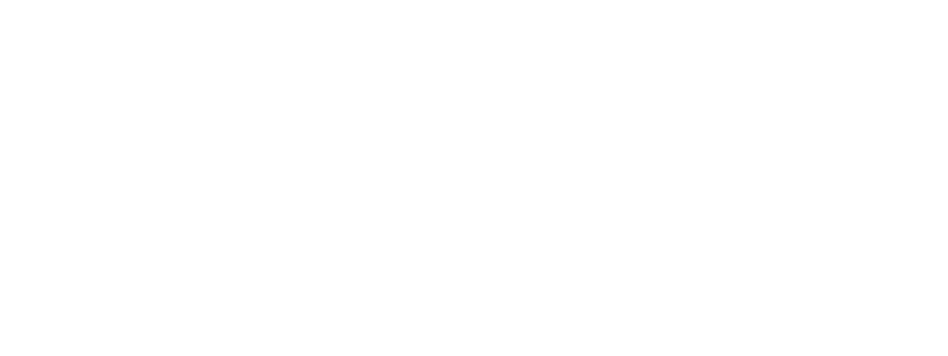
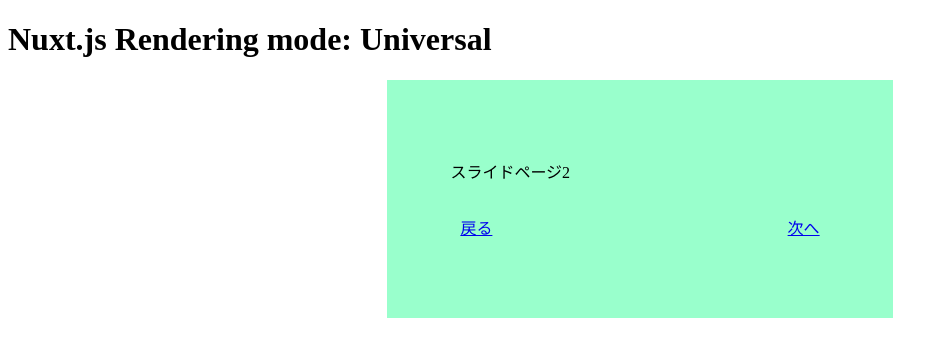
Before and after one commit to chanfuku/docker_nuxt_ssr02, a Nuxt app: page /slide2 in a window 1280 px wide. Before the commit this address had no page. Shown: the top 356 px of the page, without its empty margins (0-948 px from the left). Built offline with nearby package versions, Linux system fonts and the light colour scheme.

Commit message:
スライド

```diff
--- /dev/null
+++ b/assets/css/slide.css
@@ -0,0 +1,58 @@
+.container {
+  min-width: 100px;
+  margin: 0 30%;
+  padding: 5%;
+  background: #99FFCC;
+}
+
+.flex {
+  display: flex;
+  padding: 0 10px;
+  justify-content: space-between;
+}
+
+.slide-left-enter-active {
+  animation: slide-in 0.4s forwards;
+}
+.slide-left-leave-active {
+  animation: slide-out 0.4s forwards;
+}
+.slide-right-enter-active {
+  animation: slide-onemoretime 0.4s forwards;
+}
+.slide-right-leave-active {
+  animation: slide-return 0.4s forwards;
+}
+
+@keyframes slide-in {
+  0% {
+    transform: translateX(100%);
+  }
+  100% {
+    transform: translateX(0%);
+  }
+}
+@keyframes slide-out {
+   0% {
+    transform: translateX(0%);
+  }
+  100% {
+    transform: translateX(-100%);
+  }
+}
+@keyframes slide-onemoretime {
+  0% {
+    transform: translateX(-100%);
+  }
+  100% {
+    transform: translateX(0);
+  }
+}
+@keyframes slide-return {
+  0% {
+    transform: translateX(0%);
+  }
+  100% {
+    transform: translateX(100%);
+  }
+}
--- a/pages/index.vue
+++ b/pages/index.vue
@@ -7,7 +7,7 @@
     <p>▼SPA(Client Side Renderging)ページ遷移</p>
     <p><NuxtLink to="/test">NuxtLinkでテストページへ</NuxtLink></p>
     <p><button @click="push">$router.pushでテストページへ</button></p>
-    <p><NuxtLink to="/slide">アニメーションのテストページへ</NuxtLink></p>
+    <p><NuxtLink to="/slide1">スライドアニメーションのテストページへ</NuxtLink></p>
   </div>
 </template>
 
--- a/pages/slide.vue
+++ /dev/null
@@ -1,51 +0,0 @@
-<template>
-  <div>
-    <h1>Nuxt.js Rendering mode: Universal</h1>
-    <p>アニメーションの実験ページ</p>
-    <p><NuxtLink to="/">トップに戻る</NuxtLink></p>
-  </div>
-</template>
-
-<script lang="ts">
-import Vue from 'vue'
-
-export default Vue.extend({
-  transition: (to, from) => {
-    console.log(to)
-    console.log(from)
-    return 'slide-test'
-  },
-})
-</script>
-
-<style scoped>
-.slide-test-enter-active {
-  animation: slide-in 1s;
-}
-
-.slide-test-leave-active {
-  animation: slide-out 1s;
-}
-
-@keyframes slide-in {
-  0% {
-    opacity: 0;/*初期状態では透明に*/
-    transform: translateX(64px);
-  }
-  100% {
-    opacity: 1;
-    transform: translateX(0);
-  }
-}
-
-@keyframes slide-out {
-  0% {
-    opacity: 1;
-    transform: translateX(0);
-  }
-  100% {
-    opacity: 0;
-    transform: translateX(64px);
-  }
-}
-</style>
--- /dev/null
+++ b/pages/slide1.vue
@@ -0,0 +1,28 @@
+<template>
+  <div>
+    <h1>Nuxt.js Rendering mode: Universal</h1>
+    <div class="container">
+      <p>スライドページ1</p>
+      <div class="flex">
+        <p><NuxtLink to="/">トップに戻る</NuxtLink></p>
+        <p><NuxtLink to="/slide2">次へ</NuxtLink></p>
+      </div>
+    </div>
+  </div>
+</template>
+
+<script lang="ts">
+import Vue from 'vue'
+
+export default Vue.extend({
+  transition: (to, from): string => {
+    if (to?.name === 'slide2' || from?.name === 'index') return 'slide-left'
+    if (from?.name === 'slide2' || to?.name === 'index') return 'slide-right'
+    return ''
+  },
+})
+</script>
+
+<style scoped>
+@import "@/assets/css/slide.css";
+</style>
--- /dev/null
+++ b/pages/slide2.vue
@@ -0,0 +1,28 @@
+<template>
+  <div>
+    <h1>Nuxt.js Rendering mode: Universal</h1>
+    <div class="container">
+      <p>スライドページ2</p>
+      <div class="flex">
+        <p><NuxtLink to="/slide1">戻る</NuxtLink></p>
+        <p><NuxtLink to="/slide3">次へ</NuxtLink></p>
+      </div>
+    </div>
+  </div>
+</template>
+
+<script lang="ts">
+import Vue from 'vue'
+
+export default Vue.extend({
+  transition: (to, from): string => {
+    if (to?.name === 'slide1' || from?.name === 'slide3') return 'slide-right'
+    if (from?.name === 'slide1' || to?.name === 'slide3') return 'slide-left'
+    return ''
+  },
+})
+</script>
+
+<style scoped>
+@import "@/assets/css/slide.css";
+</style>
--- /dev/null
+++ b/pages/slide3.vue
@@ -0,0 +1,27 @@
+<template>
+  <div>
+    <h1>Nuxt.js Rendering mode: Universal</h1>
+    <div class="container">
+      <p>スライドページ3</p>
+      <div class="flex">
+        <p><NuxtLink to="/slide2">戻る</NuxtLink></p>
+      </div>
+    </div>
+  </div>
+</template>
+
+<script lang="ts">
+import Vue from 'vue'
+
+export default Vue.extend({
+  transition: (to, from): string => {
+    if (to?.name === 'slide2') return 'slide-right'
+    if (from?.name === 'slide2') return 'slide-left'
+    return ''
+  },
+})
+</script>
+
+<style scoped>
+@import "@/assets/css/slide.css";
+</style>
```
